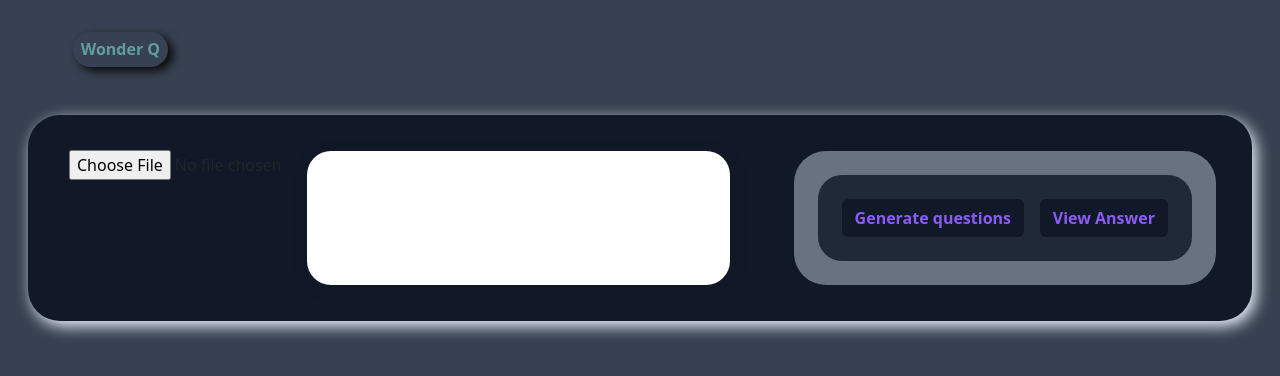
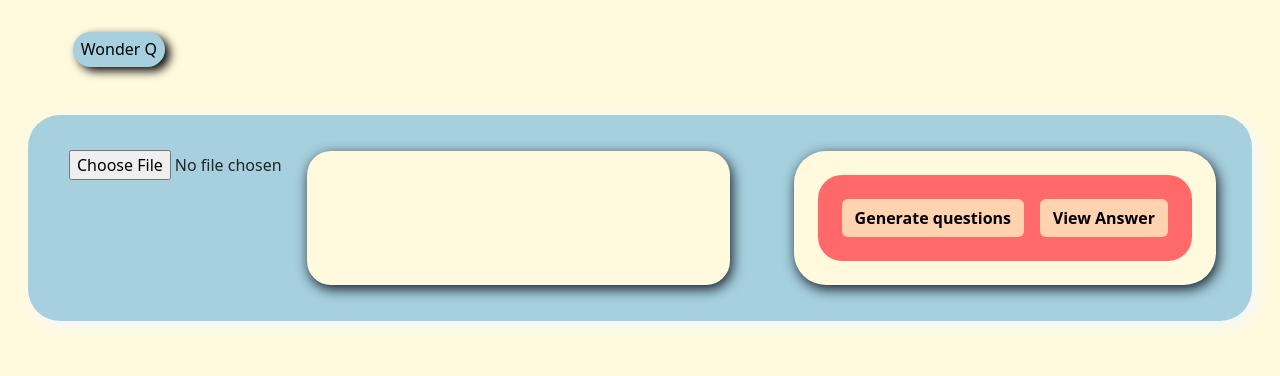
Before and after one commit to godszn/WonderQUI, a React (Create React App) app: page / in a window 1280 px wide. Shown: the top 376 px of the page. Built offline with nearby package versions, Linux system fonts and the light colour scheme.

Commit message:
small ui fixes

```diff
--- a/src/App.css
+++ b/src/App.css
@@ -14,7 +14,7 @@
 }
 
 .App-header {
-  background-color: #282c34;
+  background-color: #ffffff;
   min-height: 100vh;
   display: flex;
   flex-direction: column;
--- a/src/components/MainContainer.js
+++ b/src/components/MainContainer.js
@@ -1,7 +1,7 @@
 import React, { useState } from 'react'
 import './Styles.css'
 import 'bootstrap/dist/css/bootstrap.min.css';
-import newbtn from '../icons/add.png';
+// import newbtn from '../icons/add.png';
 
 
 
@@ -77,7 +77,7 @@ const MainContainer = () => {
                     </a>
                 </div> */}
                 <div className = 'new-widget btn d-flex'>
-                    <input type="file" name="Select File" accept="application/pdf" onChange={handleFileSelect} />
+                    <input type="file" name="Select File" onChange={handleFileSelect} />
                 </div>
             </div>
 
@@ -87,7 +87,8 @@ const MainContainer = () => {
               </p>
             </div>
 
-            <div  style={{ maxHeight: '670px', overflow: 'auto' }} className = 'chatbox-widget d-flex p-4'>
+            <div style={{ maxHeight: '760px', overflow: 'auto' }}  className = 'chatbox-widget d-flex p-4'>
+
                 {questions.map((question, index) => (
                         <p key={index}  className = 'd-flex chat-text p-2'>
                         <ul className = 'chat-list d-flex p-2'>
@@ -109,7 +110,8 @@ const MainContainer = () => {
                         </p>
 
                 ))}
-                <div className = 'generate-wrapper container-fluid d-flex p-4'>
+
+                <div style={{ maxHeight: '90px' }} className = 'generate-wrapper container-fluid d-flex p-4'>
                     <div onClick={handleSubmit} className = 'btn generate'>
                     <a>Generate questions</a>
                     </div>
--- a/src/components/Styles.css
+++ b/src/components/Styles.css
@@ -18,7 +18,7 @@ body {
 }
 
 .Main-content {
-    background-color:#374151;
+    background-color:#FFF9DE;
     height: 160vh;
 }
 
@@ -37,7 +37,7 @@ body {
 }
 
 .navbrand {
-    background-color:#374151;
+    background-color:#A6D0DD;
     box-shadow: 5px 4px 10px rgb(10, 10, 10);
     border-radius: 2rem;
     justify-content: center;
@@ -46,14 +46,14 @@ body {
 }
 
 .navbrand > h6 {
-   color: cadetblue;
-   font-weight: 700;
+   color: #000;
+   font-weight: 400;
    margin: 0;
 }
 
 .dummy-img {
     border-radius: 50%;
-    background-color: #111827;
+    background-color: #9eb0d6;
     display: flex;
     width: 25px;
     height: fit-content;
@@ -91,13 +91,13 @@ body {
 }
 
 .chat-widget {
-    background-color: #111827;
+    background-color: #A6D0DD;
     border-radius: 2rem;
     box-shadow: 4px 5px 15px aliceblue;
 }
 
 .detail-widget {
-    background-color: #FFF;
+    background-color: #FFF9DE;
     border-radius: 2rem;
     margin: 2rem;
     width: 50%;
@@ -108,18 +108,18 @@ body {
 }
 
 .chatbox-widget {
-    background-color: #687280;
+    background-color: #FFF9DE;
+    box-shadow: 2px 4px 13px #111827;
     border-radius: 2rem;
     margin: 2rem;
     width: 50%;
-    flex-direction: column;
     flex-direction: column;
 
 }
 
 .chatbox-widget::-webkit-scrollbar {
-    width: .6rem;
-    height: fit-content;
+    width: .0rem;
+    height: 80%;
 }
 
 .chatbox-widget::-webkit-scrollbar-track {
@@ -127,7 +127,7 @@ body {
 }
 
 .chatbox-widget::-webkit-scrollbar-thumb {
-    background-color: #687280;
+    background-color: #ffffff;
     border-radius: 1rem;
 }
 
@@ -135,7 +135,7 @@ body {
 .chat-text {
     text-align: start;
     flex-direction: column;
-    background-color: #374151;
+    background-color: #FF6969;
     box-shadow: 2px 4px 13px #111827;
     border-radius: 1.5rem;
     color: #FFF;
@@ -182,23 +182,25 @@ body {
 }
 
 .Answer-container {
-    background-color: #111827;
+    background-color: #A6D0DD;
     border-radius: .6rem;
-    box-shadow: inset 2px 4px 13px black ;
+    color: #000000;
+    box-shadow: 1px 1px 1px 1px black ;
 }
 
 .generate-wrapper {
     justify-content: space-between;
     flex: 1;
-    background-color: #1F2937;
+    background-color: #FF6969;
     border-radius: 1.5rem;
     height: 20%;
+
 }
 
 .generate-wrapper > .btn {
-  background-color: #111827;
+  background-color: #FFD3B0;
   width: fit-content;
-  color: #8B5Cf6;
+  color: #000000;
 }
 
 .generate > a {
@@ -210,9 +212,9 @@ body {
 }
 
 .generate.btn:hover {
-    background-color: #8B5Cf6;
+    background-color: #A6D0DD;
 }
 
 .Answer.btn:hover {
-    background-color: #8B5Cf6;
+    background-color: #A6D0DD;
 }
```
Lines whose indentation alone changed are shown as unchanged.
